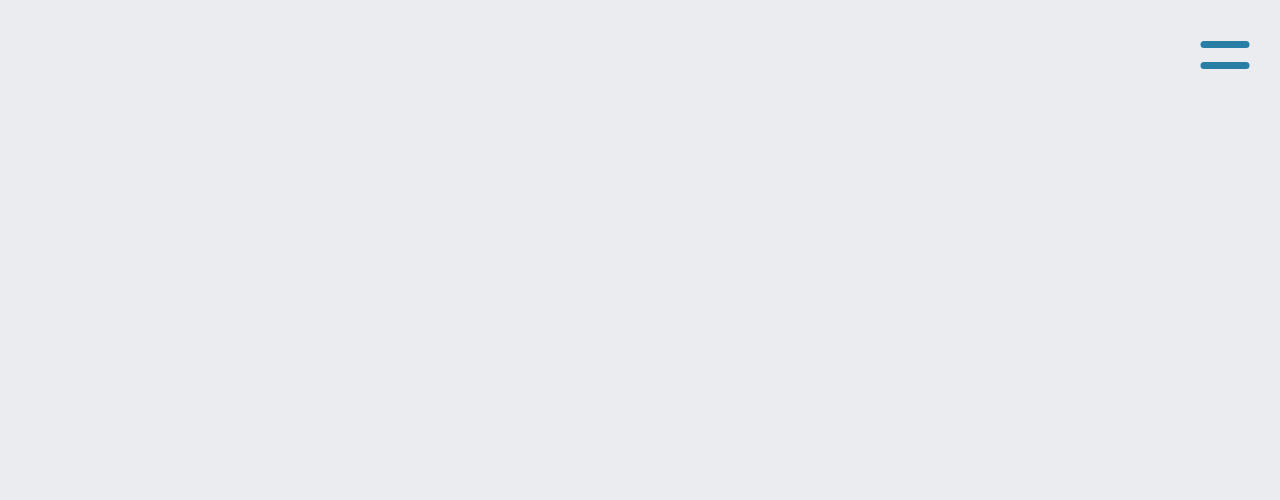
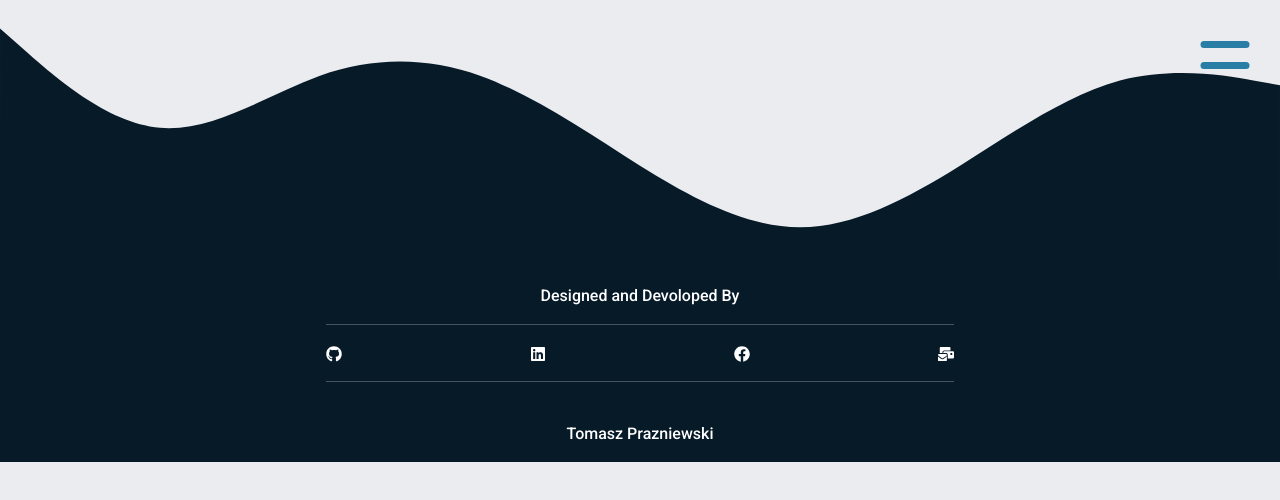
Before and after one commit to tprazniewski/Portfolio2, a React (Create React App) app in the folder client/: page /contact in a window 1280 px wide. Shown: the top 500 px of the page. Built offline with nearby package versions, Linux system fonts and the light colour scheme.

Commit message:
footer changes

```diff
--- a/client/src/App.js
+++ b/client/src/App.js
@@ -3,6 +3,7 @@ import{Route, BrowserRouter, Routes} from 'react-router-dom'
 import Home from './pages/Home'
 import Projects from './pages/Projects'
 import Contact from './pages/Contact'
+import Footer from './components/Footer';
 
 function App() {
   return (
@@ -13,6 +14,7 @@ function App() {
           <Route path='/projects' element={<Projects />} />
           <Route path='/contact' element={<Contact />} />
         </Routes>
+      <Footer/>
       </BrowserRouter>
     </div>
   );
--- a/client/src/components/Footer.js
+++ b/client/src/components/Footer.js
@@ -0,0 +1,32 @@
+import React from 'react'
+import '../stylesheets/footer.css'
+import {FaFacebook, FaGithub, FaLinkedin, FaMailBulk} from 'react-icons/fa'
+import {Link} from 'react-router-dom'
+
+function Footer() {
+  return (
+    <div className='footer '>
+        <img src='./footerBG.svg' alt='footerIMG'/>
+        <div className='row justify-content-center footer-content'>
+          <div className='col-md-6 '>
+            <div>
+              <p>Designed and Devoloped By</p>
+              <hr/>
+              <div className='d-flex justify-content-between'>
+              <a href="https://github.com/tprazniewski"><FaGithub /></a>
+              <a href="https://pl.linkedin.com/in/tomasz-pra%C5%BCniewski-62a7711a1"><FaLinkedin /></a>
+              <a href="https://www.facebook.com/TomaszPrazniewki"><FaFacebook /></a>
+              <a href="https://www.w3schools.com"><FaMailBulk /></a>
+
+              </div>
+              <hr/>
+              <br/>
+              <p> Tomasz Prazniewski</p>
+            </div>
+          </div>
+        </div>
+    </div>
+  )
+}
+
+export default Footer
--- a/client/src/stylesheets/footer.css
+++ b/client/src/stylesheets/footer.css
@@ -0,0 +1,13 @@
+.footer-content{
+    background-color: #071a28;
+    text-align: center;
+    color: white;
+}
+.footer svg{
+    color: white;
+}
+.footer svg:hover{
+    color: #297ea4;
+    transform: scale(1.4);
+    cursor: pointer;
+}
```
Also changed, not shown: client/public/footerBG.svg (added).
